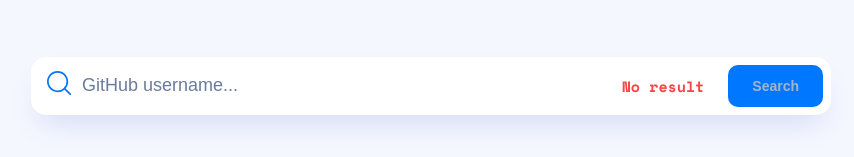
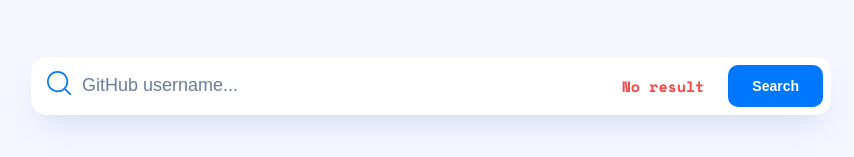
Before and after one commit to chiamakaikeanyi/git-repos, a React (Create React App) app: page / in a window 1280 px wide. Shown: the part 294-451 px from the top of the page, without its empty margins (209-1063 px from the left). Built offline with nearby package versions, Linux system fonts and the light colour scheme; no server answers; the HTML template or start-up script is replaced by a standard one.

Commit message:
Remove button style

```diff
--- a/src/components/Button/Button.module.scss
+++ b/src/components/Button/Button.module.scss
@@ -11,7 +11,6 @@
   padding: converter.to-rem(5 10);
 
   &:disabled {
-    color: var(--disabled-color);
     cursor: not-allowed;
   }
 }
```
